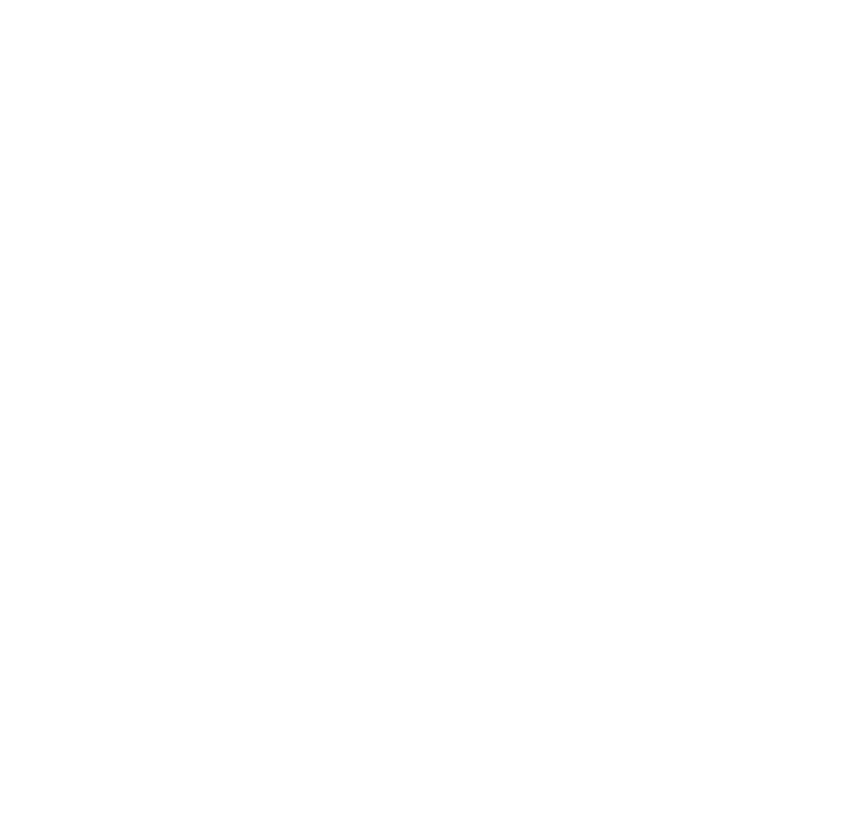
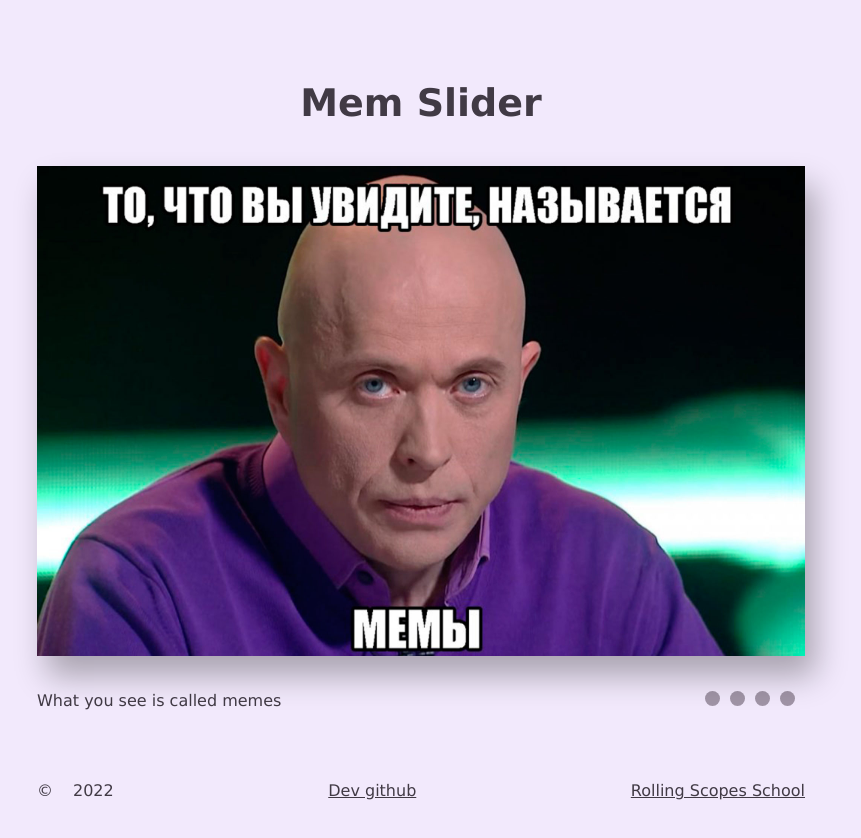
Before and after one commit to Louise-Birulia-Bezenson/cssMemSlider, a plain HTML site: page cssMemSlider/index.html in a window 1280 px wide. Shown: the whole page, without its empty margins (219-1080 px from the left). Before the commit the page ends 800 px from the top, so only its background shows below. Drawn offline with Linux system fonts and the light colour scheme.

Commit message:
feat: created a computer version of the page, added styles

```diff
--- a/cssMemSlider/index.html
+++ b/cssMemSlider/index.html
@@ -4,9 +4,59 @@
     <meta charset="UTF-8">
     <meta http-equiv="X-UA-Compatible" content="IE=edge">
     <meta name="viewport" content="width=device-width, initial-scale=1.0">
+    <link rel="stylesheet" href="style.css">
     <title>Document</title>
 </head>
 <body>
-
+  <container class="content">
+    <header>
+      <div>
+        <h1>Mem Slider</h1>
+      </div>
+    </header>
+    <main>
+      <div class="wrapper">
+        <div class="flex-wrapper">
+          <div class="slider-wrapper">
+            <div class="slider active">
+              <img src="img/memes.jpeg">
+            </div>
+            <div class="slider">
+              <img src="img/conspiracy.webp">
+            </div>
+            <div class="slider">
+              <img src="img/statement.jpeg">
+            </div>
+            <div class="slider">
+              <img src="img/this_is_fine.jpeg">
+            </div>
+          </div>
+          <div class="btn-wrapper">
+            <div class="description-wrapper">
+              <span class="description active">What you see is called memes</span>
+              <span class="description">It's most likely some sort of conspiracy</span>
+              <span class="description">Strong statement, I certainly will not check it</span>
+              <span class="description">This is fine</span>
+            </div>
+            <div class="dots-wrapper">
+              <div class="dot"></div>
+              <div class="dot"></div>
+              <div class="dot"></div>
+              <div class="dot"></div>
+            </div>
+          </div>
+        </div>
+      </div>
+    </main>
+  </container>
+  <footer>
+    <div class="footer">
+      <span>©</span>
+      <span>2022</span>
+    </div>
+    <div><a href="https://github.com/Louise-Birulia-Bezenson">Dev github</a></div>
+    <div><a href="https://rs.school/js-stage0/">Rolling Scopes School</a></div>
+  </footer>
+  <script src="index.js"></script>
 </body>
 </html>
--- a/cssMemSlider/style.css
+++ b/cssMemSlider/style.css
@@ -0,0 +1,119 @@
+* {
+    font-family:Verdana, Geneva, Tahoma, sans-serif;
+    color: rgb(65, 58, 69);
+}
+
+html {
+    margin: 0;
+    padding: 0;
+}
+html, body {
+    height: 100%;
+  }
+body{
+    background-color: rgb(242, 233, 252);
+    padding-top: 40px;
+    margin: 0;
+    display: flex;
+    flex-direction: column;
+}
+
+h1{
+    text-align: center;
+    font-weight: 600;
+    font-size: 38px;
+    line-height: 46px;
+    margin: 40px 0;
+}
+
+.wrapper{
+  width: 60%;
+  margin: 0 auto;
+}
+
+.flex-wrapper{
+    display: flex;
+    justify-content: center;
+    align-items: center;
+    flex-direction: column;
+    max-width: 800px;
+    gap: 20px;
+}
+
+.slider-wrapper{
+width: 100%;
+height: 490px;
+position: relative;
+box-shadow: 10px 20px 30px 0px rgba(0, 0, 0, 0.302);
+}
+
+.slider{
+    width: 100%;
+    height: 100%;
+    display: none;
+}
+
+.slider.active{
+    display:block;
+}
+.btn-wrapper{
+    width: 100%;
+    display: flex;
+    justify-content:space-between;
+}
+.description-wrapper{
+    width: 100%;
+    height: 100%;
+    margin: 15px;
+    margin-left: 0;
+}
+
+.description{
+    display: none;
+}
+
+.description.active{
+    display: block;
+}
+
+img{
+    width: 100%;
+    height: 100%;
+}
+
+.dots-wrapper{
+    display: flex;
+    justify-content:center;
+    flex-direction: row;
+    margin: 15px;
+    margin-right: 0;
+    flex-wrap: nowrap;
+}
+.dot.active{
+    background-color: black;
+}
+.dot{
+    width: 15px;
+    height: 15px;
+    border-radius: 50%;
+    background-color: rgb(160, 148, 166);
+    margin-right: 10px;
+    cursor: pointer;
+}
+.content{
+    flex: 1 0 auto;
+}
+footer{
+    display: flex;
+    justify-content: space-between;;
+    flex-shrink: 0;
+    width: 60%;
+    margin: 40px auto;
+}
+
+.footer{
+    display: flex;
+    justify-content: space-around;
+    gap: 20px;
+
+}
```
Also changed, not shown: cssMemSlider/img/conspiracy.webp (added), cssMemSlider/img/memes.jpeg (added), cssMemSlider/img/statement.jpeg (added), cssMemSlider/img/this_is_fine.jpeg (added), cssMemSlider/normalize.css (added).
